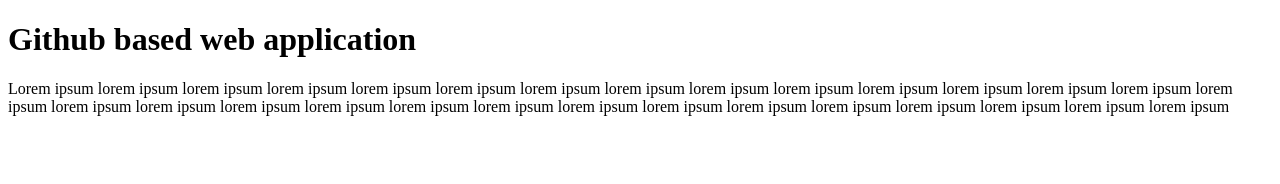
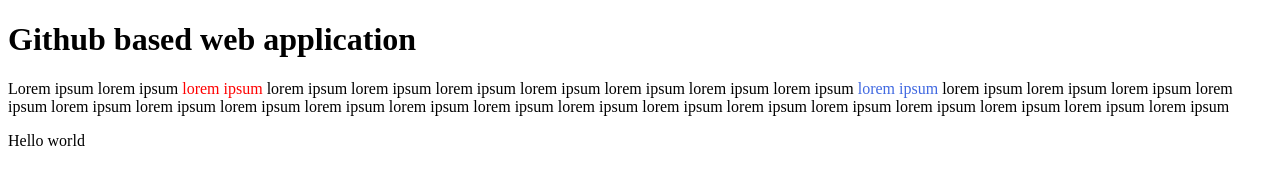
Before and after one commit to ribbon-abku/gh-web-app, a plain HTML site: page index.html in a window 1280 px wide. Drawn offline with Linux system fonts and the light colour scheme.

Commit message:
Added js & css

```diff
--- /dev/null
+++ b/css/style.css
@@ -0,0 +1,7 @@
+/* @file style.css */
+.danger {
+	color: red;
+}
+.info {
+	color: royalblue;
+}
--- a/index.html
+++ b/index.html
@@ -2,9 +2,12 @@
 <html>
 <head>
 	<title>GH WebApp</title>
+	<link rel="stylesheet" href="css/style.css">
 </head>
 <body>
 	<h1>Github based web application</h1>
-	<p>Lorem ipsum lorem ipsum lorem ipsum lorem ipsum lorem ipsum lorem ipsum lorem ipsum lorem ipsum lorem ipsum lorem ipsum lorem ipsum lorem ipsum lorem ipsum lorem ipsum lorem ipsum lorem ipsum lorem ipsum lorem ipsum lorem ipsum lorem ipsum lorem ipsum lorem ipsum lorem ipsum lorem ipsum lorem ipsum lorem ipsum lorem ipsum lorem ipsum lorem ipsum </p>
+	<p>Lorem ipsum lorem ipsum <span class="danger">lorem ipsum</span> lorem ipsum lorem ipsum lorem ipsum lorem ipsum lorem ipsum lorem ipsum lorem ipsum <span class="info">lorem ipsum</span> lorem ipsum lorem ipsum lorem ipsum lorem ipsum lorem ipsum lorem ipsum lorem ipsum lorem ipsum lorem ipsum lorem ipsum lorem ipsum lorem ipsum lorem ipsum lorem ipsum lorem ipsum lorem ipsum lorem ipsum lorem ipsum </p>
+	<div id="terminal"></div>
+	<script src="js/app.js" type="text/javascript" charset="utf-8" async defer></script>
 </body>
 </html>
--- /dev/null
+++ b/js/app.js
@@ -0,0 +1,12 @@
+// @file app.js
+function whenReady(fn) {
+    if (document.attachEvent ? document.readyState === "complete" : document.readyState !== "loading") {
+        fn();
+    } else {
+        document.addEventListener('DOMContentLoaded', fn);
+    }
+}
+whenReady(() => {
+	let terminal = document.getElementById('terminal');
+	terminal.innerHTML = 'Hello world';
+});
```
